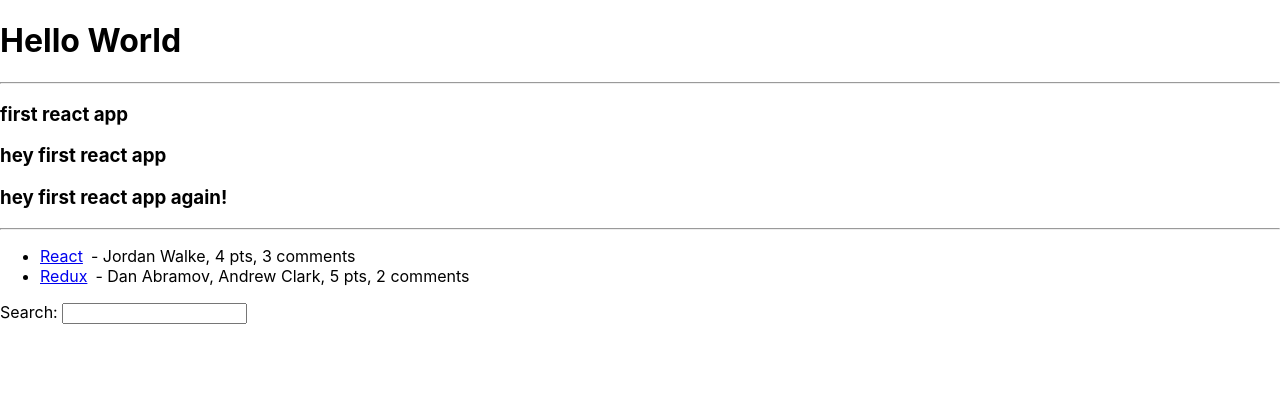
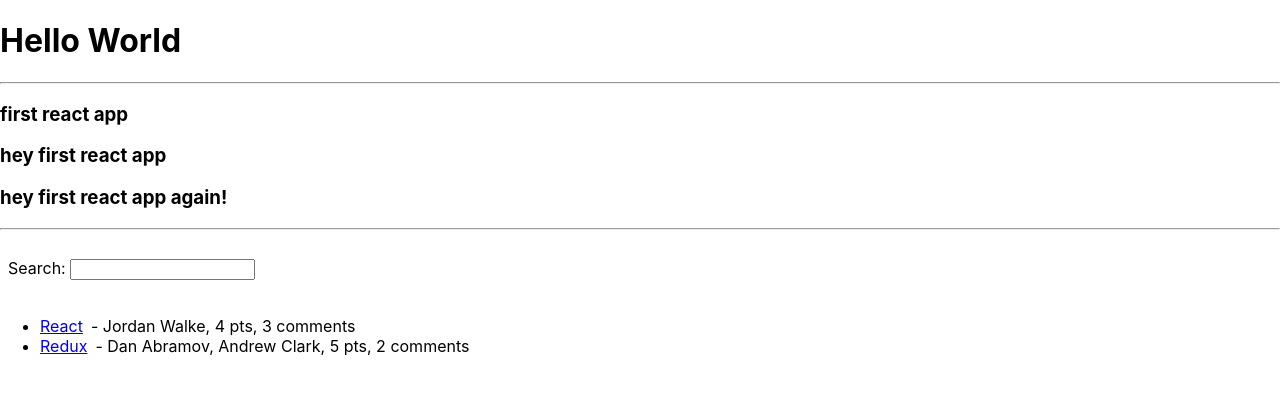
Before and after one commit to thejos/react-fundamentals, a React (Create React App) app: page / in a window 1280 px wide. Shown: the top 394 px of the page. Built offline with nearby package versions, Linux system fonts and the light colour scheme.

Commit message:
add chapter 'React Props' code

```diff
--- a/src/App.js
+++ b/src/App.js
@@ -25,26 +25,6 @@ function getTitle(titleText) {
   return titleText;
 }
 
-/*let’s define the array as a variable. Similar as before, we can define a variable outside or inside
-the component. The following defines it outside: */
-const itemArray = [
-  {
-    title: "React",
-    url: "https://reactjs.org/",
-    author: "Jordan Walke",
-    num_comments: 3,
-    points: 4,
-    objectID: 0,
-  },
-  {
-    title: "Redux",
-    url: "https://redux.js.org/",
-    author: "Dan Abramov, Andrew Clark",
-    num_comments: 2,
-    points: 5,
-    objectID: 1,
-  },
-]; //end itemArray[]
 /*Each item in the array has a title, a url, an author, an identifier (objectID),
  points – which indicate the popularity of an item – and a count of comments (num_comments). */
 
@@ -69,6 +49,28 @@ syntax, called JSX, allows you to combine JavaScript and HTML for displaying hig
 and interactive content in a browser.
 5. Comments inside react component need to be multi-line comment wrapped in curly braces.*/
 function App() {
+  /*'storiesArray' variable was used directly from the global scope in the App component, and later in the 'Items' component.
+  This could work if you only had one global variable, but it isn’t maintainable with multiple variables across multiple components. By using so-called props in React, we can pass variables as
+  information from one component to another component.*/
+  const storiesArray = [
+    {
+      title: "React",
+      url: "https://reactjs.org/",
+      author: "Jordan Walke",
+      num_comments: 3,
+      points: 4,
+      objectID: 0,
+    },
+    {
+      title: "Redux",
+      url: "https://redux.js.org/",
+      author: "Dan Abramov, Andrew Clark",
+      num_comments: 2,
+      points: 5,
+      objectID: 1,
+    },
+  ]; //end itemArray[]
+
   return (
     <div>
       <h1>Hello World</h1>
@@ -82,38 +84,54 @@ function App() {
       </h3>
       <h3>hey {getTitle(title)} again!</h3>
       <hr />
-      {/*new Items component can be used in the App component where we have been
-      using the inlined functionality previously.
-      Creating an instance of Items component */}
-      <Items />
+      <br />
       {/*creating an instance of Search component */}
       <Search />
+      <br />
+      {/*The variable is called 'storiesArray' in the App component, and we pass it under this name to the 'Items' component. In the 'Items' component’s instantiation, however, it is assigned to the 'items' HTML attribute. */}
+      <Items items={storiesArray} />
     </div>
   );
 } //END App()
 
 /**Components are the foundation of every React application. Components should scale with application’s
 size. Instead of making one component larger and more complex, split one component into multiple
-components eventually. Components encapsulate meaningful tasks while contributing to the greater good of a larger React application. Extracting a component is a task that should be performed very often. It’s always the case that a component will grow in size and complexity*/
-function Items() {
+components eventually. Components encapsulate meaningful tasks while contributing to the greater good of a larger React application. Extracting a component is a task that should be performed very often. It’s always the case that a component will grow in size and complexity.
+
+What are React props?
+Essentially React component props are used to pass data from component to component.
+Everything that we pass from a parent component to a child component via a component element’s
+HTML attribute can be accessed in the child component. The child component receives an object
+parameter (props) which includes all the passed attributes as properties (props).
+In conclusion, one can see how props are used to pass information down the component tree.
+Following this explanation, information (props) can only be passed from a parent to a child
+component and not vice versa.
+It's also important to note that React's props are read only (immutable). As a developer, you should never mutate props but only read them in your components. You can derive new values from them though (see computed properties later). After all, props are only used to pass data from a parent to a child component React. Essentially props are just the vehicle to transport data down the component tree.*/
+function Items(props) {
   return (
-    /*use the built-in JavaScript map method for arrays to iterate over each item
-      of the array (itemArray) and return each item's title.
-      Within the map function, we have access to each item and its properties. */
+    /* use React props to pass the 'storiesArray' to the 'Items' component;
+    After passing it to the 'Items' component, we can access it as 'items' property from the 'props' object in the 'Items' component’s function signature;
+    Use the built-in JavaScript map method for arrays to iterate over each item
+    of the array (storiesArray) and return each item's title.
+    Within the map function, we have access to each item and its properties. */
     <ul>
-      {itemArray.map(function (item) {
-        return (
-          <li key={item.objectID}>
-            <span>
-              <a href={item.url}>{item.title}</a>
-            </span>
-            <span>&ensp;- {item.author},</span>
-            <span> {item.points} pts,</span>
-            <span> {item.num_comments} comments</span>
-          </li>
-        );
+      {props.items.map(function (item) {
+        return <Item key={item.objectID} item={item} />;
       })}
     </ul>
+  );
+}
+
+function Item(props) {
+  return (
+    <li>
+      <span>
+        <a href={props.item.url}>{props.item.title}</a>
+      </span>
+      <span>&ensp;- {props.item.author},</span>
+      <span> {props.item.points} pts,</span>
+      <span> {props.item.num_comments} comments</span>
+    </li>
   );
 }
 
@@ -134,7 +152,7 @@ const Search = () => {
   // const handleChange = function (event) {return console.log(event.target.value)}; //normal function
   return (
     <div>
-      <label htmlFor="search">Search: </label>
+      <label htmlFor="search">&ensp;Search: </label>
       <input id="search" type="text" onChange={handleChange} />
     </div>
   );
```
